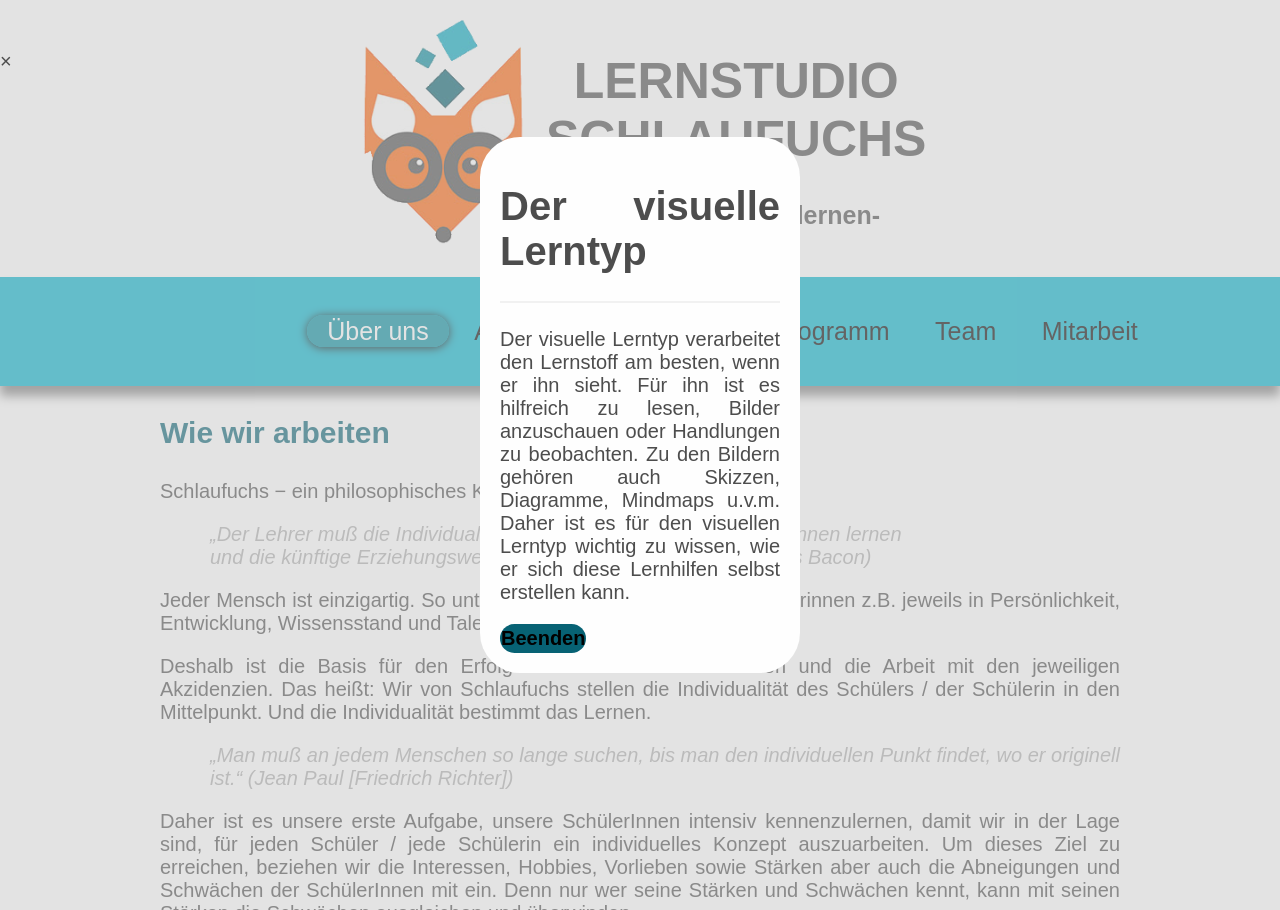
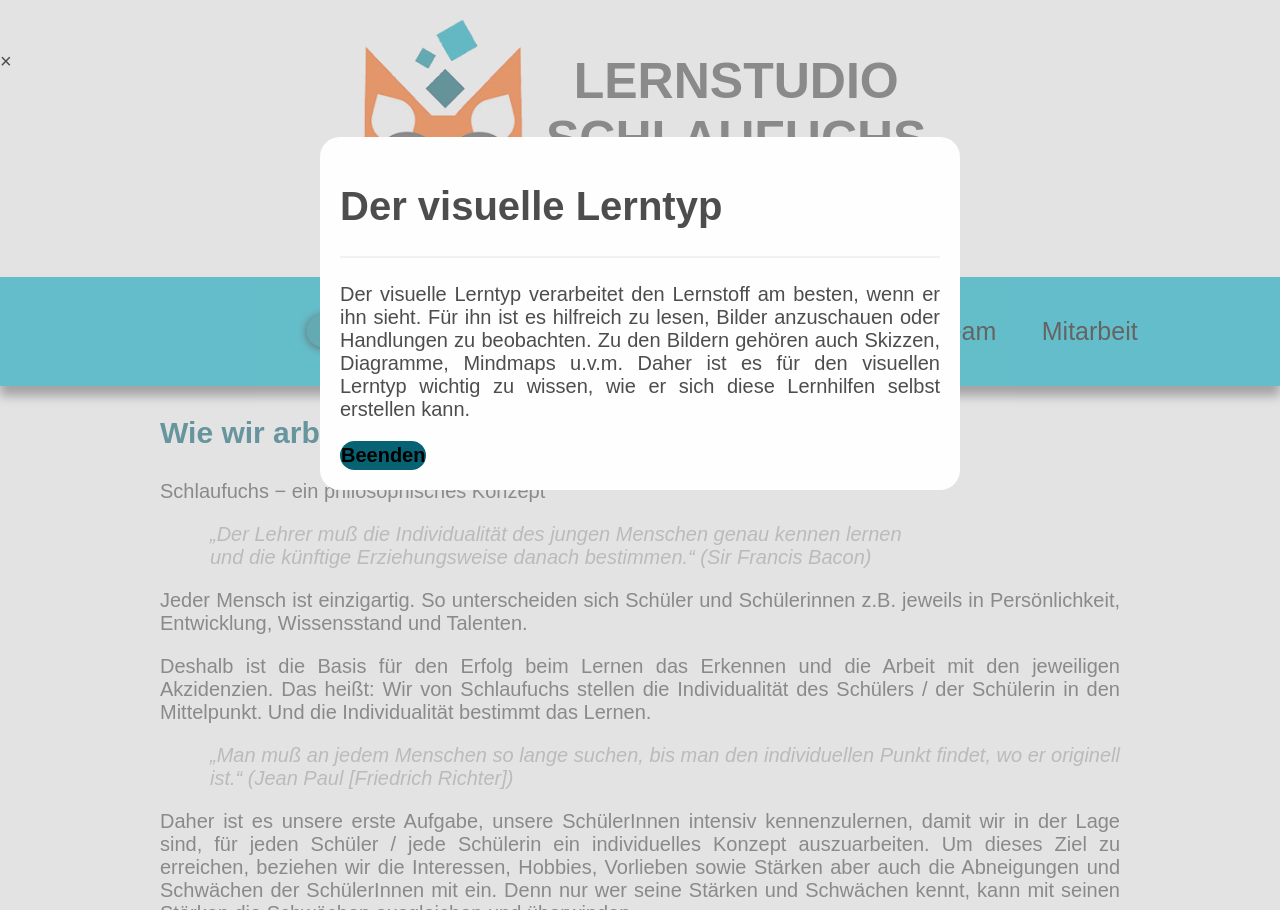
Before and after one commit to OGFlox/Schlaufuchs, a PHP site: the page made by schlaufuchs/über-uns.html in a window 1280 px wide, after a click that opens the changed part. Run offline with PHP 8.4, Linux system fonts and the light colour scheme.

Commit message:
Update login.css

```diff
--- a/schlaufuchs/css/login.css
+++ b/schlaufuchs/css/login.css
@@ -1,65 +1,9 @@
-input[type=text], input[type=password]
+.container
 {
-	text-align: center;
-    width: 100%;
-    padding: 15px 0px 15px 0px;
-    margin: 5px 0 22px 0;
-    display: inline-block;
-    border: none;
-    background: #f1f1f1;
+	padding: 20px;
 	-webkit-border-radius: 40px ;
 	-moz-border-radius: 40px;
 	border-radius: 40px;
-}
-
-input[type=text]:focus, input[type=password]:focus
-{
-    background-color: #ddd;
-    outline: none;
-}
-
-.registerbtn
-{
-	background:none!important;
-    color:inherit;
-    border:none;
-    padding:0!important;
-    font: inherit;
-    border-bottom:1px solid #444;
-    cursor: pointer;
-}
-
-.signupbtn
-{
-    background-color: #00B4CD;
-}
-
-.cancelbtn
-{
-    background-color: #FF650D;
-}
-
-.cancelbtn, .signupbtn
-{
-	font-family: Arial;
-	font-size: 15px;
-	margin: 0px 5px 0px 5px;
-	padding: 14px 20px;
-	float: left;
-	width: 100%;
-	-webkit-border-radius: 40px ;
-	-moz-border-radius: 40px;
-	border-radius: 40px;
-	border: none;
-}
-
-.container
-{
-    padding: 20px;
-	-webkit-border-radius: 40px ;
-	-moz-border-radius: 40px;
-	border-radius: 40px;
-
 }
 
 .modal
@@ -78,12 +22,13 @@ input[type=text]:focus, input[type=password]:focus
 
 .modal-content
 {
+	min-width: 500px;
     background-color: #fefefe;
     margin: 5% auto 15% auto;
-	width: 25%;
-	-webkit-border-radius: 40px ;
-	-moz-border-radius: 40px;
-	border-radius: 40px;
+	width: 50%;
+	-webkit-border-radius: 20px ;
+	-moz-border-radius: 20px;
+	border-radius: 20px;
 }
 
 hr
@@ -92,23 +37,6 @@ hr
    margin-bottom: 25px;
 }
 
-.close
-{
-    position: absolute;
-    right: 35px;
-    top: 15px;
-    font-size: 40px;
-    font-weight: bold;
-    color: #f1f1f1;
-}
-
-.close:hover,
-.close:focus
-{
-    color: #f44336;
-    cursor: pointer;
-}
-
 .clearfix
 {
     display: flex;
```
